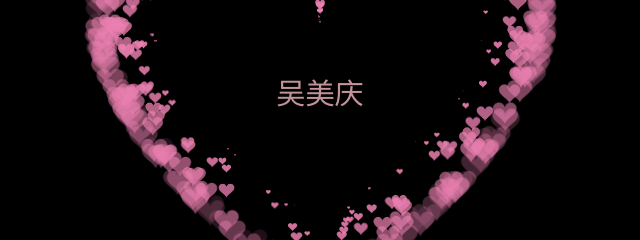
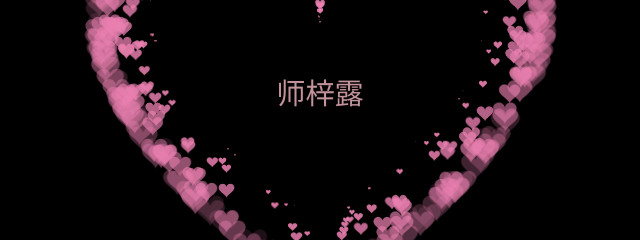
Before and after one commit to Baishengwen/sxl, a plain HTML site: page index.htm in a window 1280 px wide. Shown: the part 298-538 px from the top of the page, 320-960 px from the left. Drawn offline with Linux system fonts and the light colour scheme.

Commit message:
Update index.htm

```diff
--- a/index.htm
+++ b/index.htm
@@ -39,7 +39,7 @@
 </head>
 
 <body>
-    <p>吴美庆</p>
+    <p>师梓露</p>
     <canvas id="pinkboard"></canvas>
     <script>
         var settings = {
```
